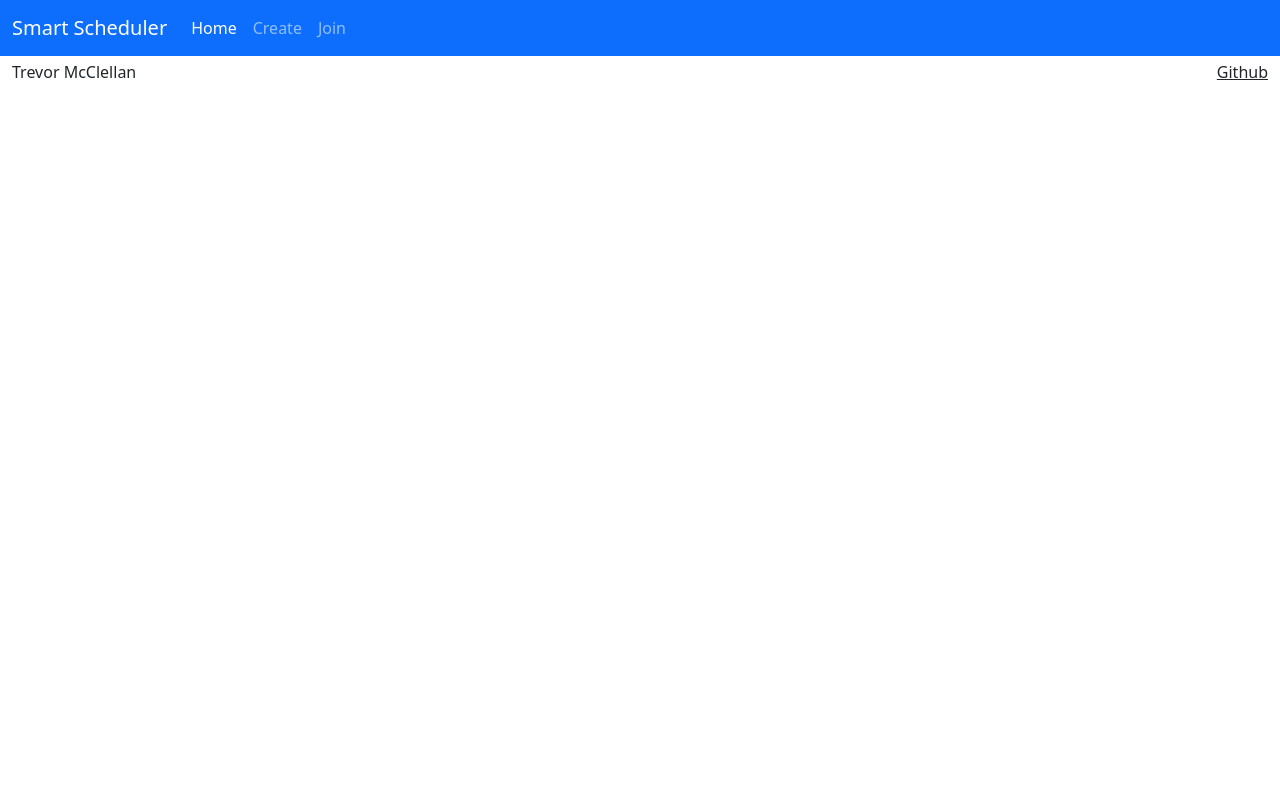
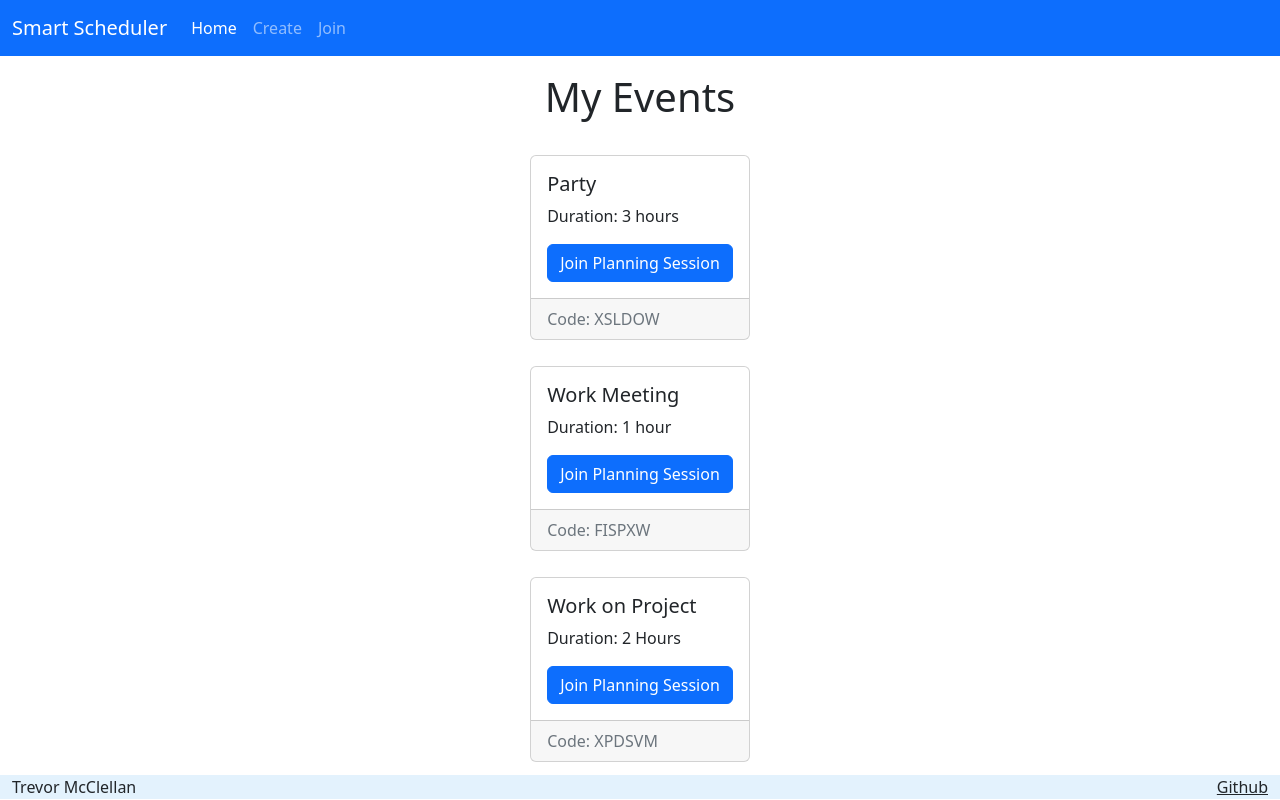
Before and after one commit to trevormcclellan/startup, a plain HTML site: page index.html in a window 1280 px wide. Drawn offline with nearby package versions, Linux system fonts and the light colour scheme.

Commit message:
Updated home page

```diff
--- a/index.html
+++ b/index.html
@@ -41,6 +41,40 @@
         </nav>
     </header>
 
+    <main>
+        <h1>My Events</h1>
+        <div class="card">
+            <div class="card-body">
+              <h5 class="card-title">Party</h5>
+              <p class="card-text">Duration: 3 hours</p>
+              <a href="plan.html?code=XSLDOW" class="btn btn-primary">Join Planning Session</a>
+            </div>
+            <div class="card-footer text-muted">
+                Code: XSLDOW
+            </div>
+          </div>
+          <div class="card">
+            <div class="card-body">
+              <h5 class="card-title">Work Meeting</h5>
+              <p class="card-text">Duration: 1 hour</p>
+              <a href="plan.html?code=FISPXW" class="btn btn-primary">Join Planning Session</a>
+            </div>
+            <div class="card-footer text-muted">
+                Code: FISPXW
+            </div>
+          </div>
+          <div class="card">
+            <div class="card-body">
+              <h5 class="card-title">Work on Project</h5>
+              <p class="card-text">Duration: 2 Hours</p>
+              <a href="plan.html?code=XPDSVM" class="btn btn-primary">Join Planning Session</a>
+            </div>
+            <div class="card-footer text-muted">
+                Code: XPDSVM
+            </div>
+          </div>
+    </main>
+
     <footer>
         <div class="container-fluid">
             <span class="text-reset">Trevor McClellan</span>
--- a/main.css
+++ b/main.css
@@ -9,7 +9,7 @@ body {
   }
 
   main {
-    flex: 1 calc(100vh - 110px);
+    flex: 1 calc(100vh - 85px);
     display: flex;
     flex-direction: column;
     align-items: center;
@@ -19,6 +19,7 @@ body {
 
   footer {
     flex: 0 20px;
+    background: #e3f2fd;
   }
 
   footer a {
```
